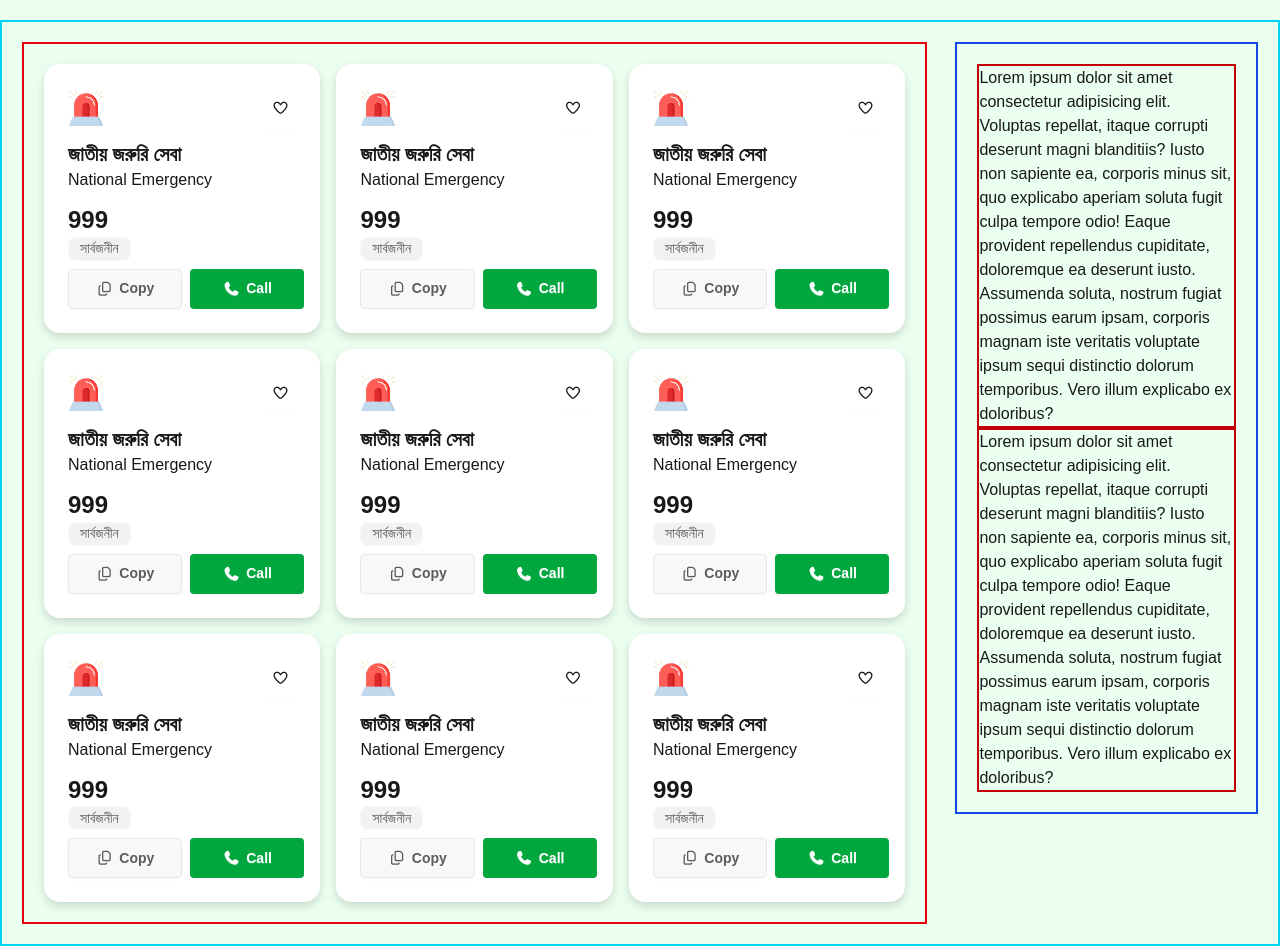
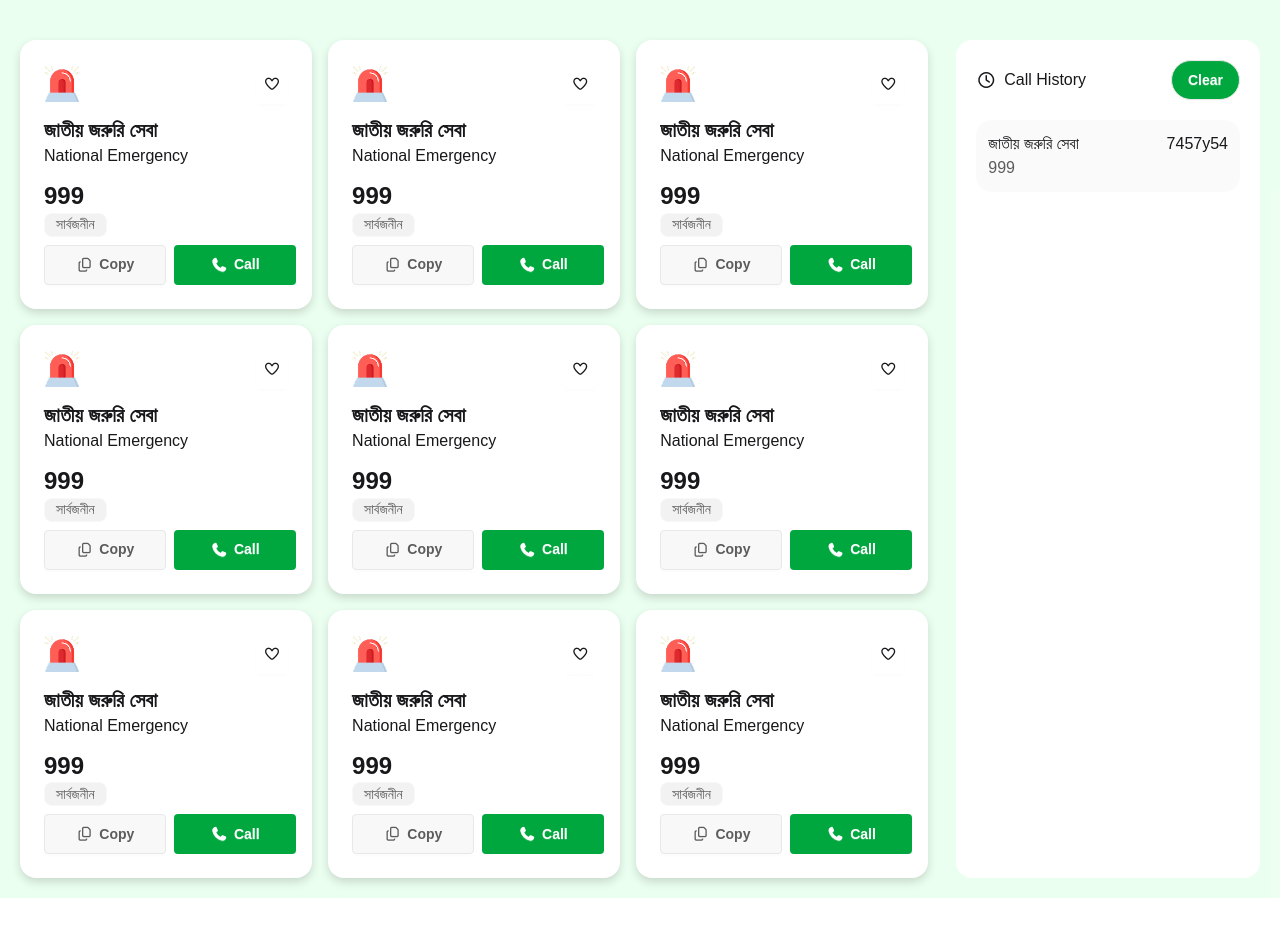
Before and after one commit to muntasir24/Programming-Hero, a plain HTML site: page Assignment-05/index.html in a window 1280 px wide. Shown: the part 320-1266 px from the top of the page. After the commit the page ends 1218 px from the top, so only its background shows below. Drawn offline with nearby package versions, Linux system fonts and the light colour scheme; a web font is replaced by a local one.

Commit message:
done frontend

```diff
--- a/Assignment-05/index.html
+++ b/Assignment-05/index.html
@@ -41,14 +41,14 @@
 </section>
 
 <!-- hero section -->
- <section class="hero flex flex-col-reverse md:flex-row   p-5 gap-7 mt-5 items-start border-2 border-cyan-400  ">
-<div class="cards border-2 border-red-600  w-full  md:w-9/12 grid grid-cols-1 md:grid-cols-2 lg:grid-cols-3  gap-4 p-5">
+ <section class="hero flex flex-col-reverse md:flex-row   p-5 gap-7 mt-5 items-stretch ">
+<div class="cards  w-full  md:w-9/12 grid grid-cols-1 md:grid-cols-2 lg:grid-cols-3  gap-4 ">
 
  <div class="  p-6 bg-white rounded-2xl   drop-shadow-lg">
      <div>
          <div class="flex justify-between items-center   mb-3">
         <img src="./assets/emergency.png" alt="" class="w-9">
-       <button class="btn w-0 bg-white border-0"> <i class="fa-regular fa-heart"></i></button>
+       <button class=" love-btn btn w-0 bg-white border-0"> <i class="fa-regular fa-heart"></i></button>
       </div>
       <p class="font-semibold text-xl">জাতীয় জরুরি সেবা</p>
       <p>National Emergency</p>
@@ -66,7 +66,7 @@
      <div>
          <div class="flex justify-between items-center   mb-3">
         <img src="./assets/emergency.png" alt="" class="w-9">
-       <button class="btn w-0 bg-white border-0"> <i class="fa-regular fa-heart"></i></button>
+       <button class=" love-btn btn w-0 bg-white border-0"> <i class="fa-regular fa-heart"></i></button>
       </div>
       <p class="font-semibold text-xl">জাতীয় জরুরি সেবা</p>
       <p>National Emergency</p>
@@ -84,7 +84,7 @@
      <div>
          <div class="flex justify-between items-center   mb-3">
         <img src="./assets/emergency.png" alt="" class="w-9">
-       <button class="btn w-0 bg-white border-0"> <i class="fa-regular fa-heart"></i></button>
+       <button  class=" love-btn btn w-0 bg-white border-0"> <i class="fa-regular fa-heart"></i></button>
       </div>
       <p class="font-semibold text-xl">জাতীয় জরুরি সেবা</p>
       <p>National Emergency</p>
@@ -102,7 +102,7 @@
      <div>
          <div class="flex justify-between items-center   mb-3">
         <img src="./assets/emergency.png" alt="" class="w-9">
-       <button class="btn w-0 bg-white border-0"> <i class="fa-regular fa-heart"></i></button>
+       <button  class=" love-btn btn w-0 bg-white border-0"> <i class="fa-regular fa-heart"></i></button>
       </div>
       <p class="font-semibold text-xl">জাতীয় জরুরি সেবা</p>
       <p>National Emergency</p>
@@ -120,7 +120,7 @@
      <div>
          <div class="flex justify-between items-center   mb-3">
         <img src="./assets/emergency.png" alt="" class="w-9">
-       <button class="btn w-0 bg-white border-0"> <i class="fa-regular fa-heart"></i></button>
+       <button  class=" love-btn btn w-0 bg-white border-0"> <i class="fa-regular fa-heart"></i></button>
       </div>
       <p class="font-semibold text-xl">জাতীয় জরুরি সেবা</p>
       <p>National Emergency</p>
@@ -138,7 +138,7 @@
      <div>
          <div class="flex justify-between items-center   mb-3">
         <img src="./assets/emergency.png" alt="" class="w-9">
-       <button class="btn w-0 bg-white border-0"> <i class="fa-regular fa-heart"></i></button>
+       <button class=" love-btn btn w-0 bg-white border-0"> <i class="fa-regular fa-heart"></i></button>
       </div>
       <p class="font-semibold text-xl">জাতীয় জরুরি সেবা</p>
       <p>National Emergency</p>
@@ -156,7 +156,7 @@
      <div>
          <div class="flex justify-between items-center   mb-3">
         <img src="./assets/emergency.png" alt="" class="w-9">
-       <button class="btn w-0 bg-white border-0"> <i class="fa-regular fa-heart"></i></button>
+       <button  class=" love-btn btn w-0 bg-white border-0"> <i class="fa-regular fa-heart"></i></button>
       </div>
       <p class="font-semibold text-xl">জাতীয় জরুরি সেবা</p>
       <p>National Emergency</p>
@@ -174,7 +174,7 @@
      <div>
          <div class="flex justify-between items-center   mb-3">
         <img src="./assets/emergency.png" alt="" class="w-9">
-       <button class="btn w-0 bg-white border-0"> <i class="fa-regular fa-heart"></i></button>
+       <button  class=" love-btn btn w-0 bg-white border-0"> <i class="fa-regular fa-heart"></i></button>
       </div>
       <p class="font-semibold text-xl">জাতীয় জরুরি সেবা</p>
       <p>National Emergency</p>
@@ -192,7 +192,7 @@
      <div>
          <div class="flex justify-between items-center   mb-3">
         <img src="./assets/emergency.png" alt="" class="w-9">
-       <button class="btn w-0 bg-white border-0"> <i class="fa-regular fa-heart"></i></button>
+       <button class=" love-btn btn w-0 bg-white border-0"> <i class="fa-regular fa-heart"></i></button>
       </div>
       <p class="font-semibold text-xl">জাতীয় জরুরি সেবা</p>
       <p>National Emergency</p>
@@ -209,17 +209,25 @@
 
 </div>
 
-<div class="history border-2 border-blue-700 w-full md:w-1/4 p-5 " >
-    <div class="border-2 border-red-700">Lorem ipsum dolor sit amet consectetur adipisicing elit. Voluptas repellat, itaque corrupti deserunt magni blanditiis? Iusto non sapiente ea, corporis minus sit, quo explicabo aperiam soluta fugit culpa tempore odio!
-    Eaque provident repellendus cupiditate, doloremque ea deserunt iusto. Assumenda soluta, nostrum fugiat possimus earum ipsam, corporis magnam iste veritatis voluptate ipsum sequi distinctio dolorum temporibus. Vero illum explicabo ex doloribus?
+<div class="history w-full md:w-1/4 p-5 bg-white rounded-2xl" >
+  <div class="historycall flex justify-between">
+<div class="flex items-center gap-2 ">
+<i class="fa-regular fa-clock"></i>
+<p>Call History</p>
+</div>
+<button class="btn bg-[#00A63E]  rounded-3xl text-white">Clear</button>
+  </div>
+  <div class="flex justify-between mt-5 drop-shadow-xxl bg-[#FAFAFA]  rounded-2xl p-3 ">
+    <div>
+        <p>জাতীয় জরুরি সেবা</p>
+    <p class="text-[#5C5C5C]">999</p>
     </div>
-      <div class="border-2 border-red-700">Lorem ipsum dolor sit amet consectetur adipisicing elit. Voluptas repellat, itaque corrupti deserunt magni blanditiis? Iusto non sapiente ea, corporis minus sit, quo explicabo aperiam soluta fugit culpa tempore odio!
-    Eaque provident repellendus cupiditate, doloremque ea deserunt iusto. Assumenda soluta, nostrum fugiat possimus earum ipsam, corporis magnam iste veritatis voluptate ipsum sequi distinctio dolorum temporibus. Vero illum explicabo ex doloribus?
-    </div>
+    <p>7457y54</p>
+  </div>
 
 </div>
  </section>
 
-
+    <script src="./js/home.js"></script>
 </body>
 </html>
--- /dev/null
+++ b/Assignment-05/js/home.js
@@ -0,0 +1,15 @@
+// functions
+
+function getVal(id){
+    document.getElementById
+}
+
+
+
+let buttons = document.getElementsByClassName('love-btn');
+
+for (let i = 0; i < buttons.length; i++) {
+  buttons[i].addEventListener('click', function() {
+    console.log('Love button clicked!');
+  });
+}
```
